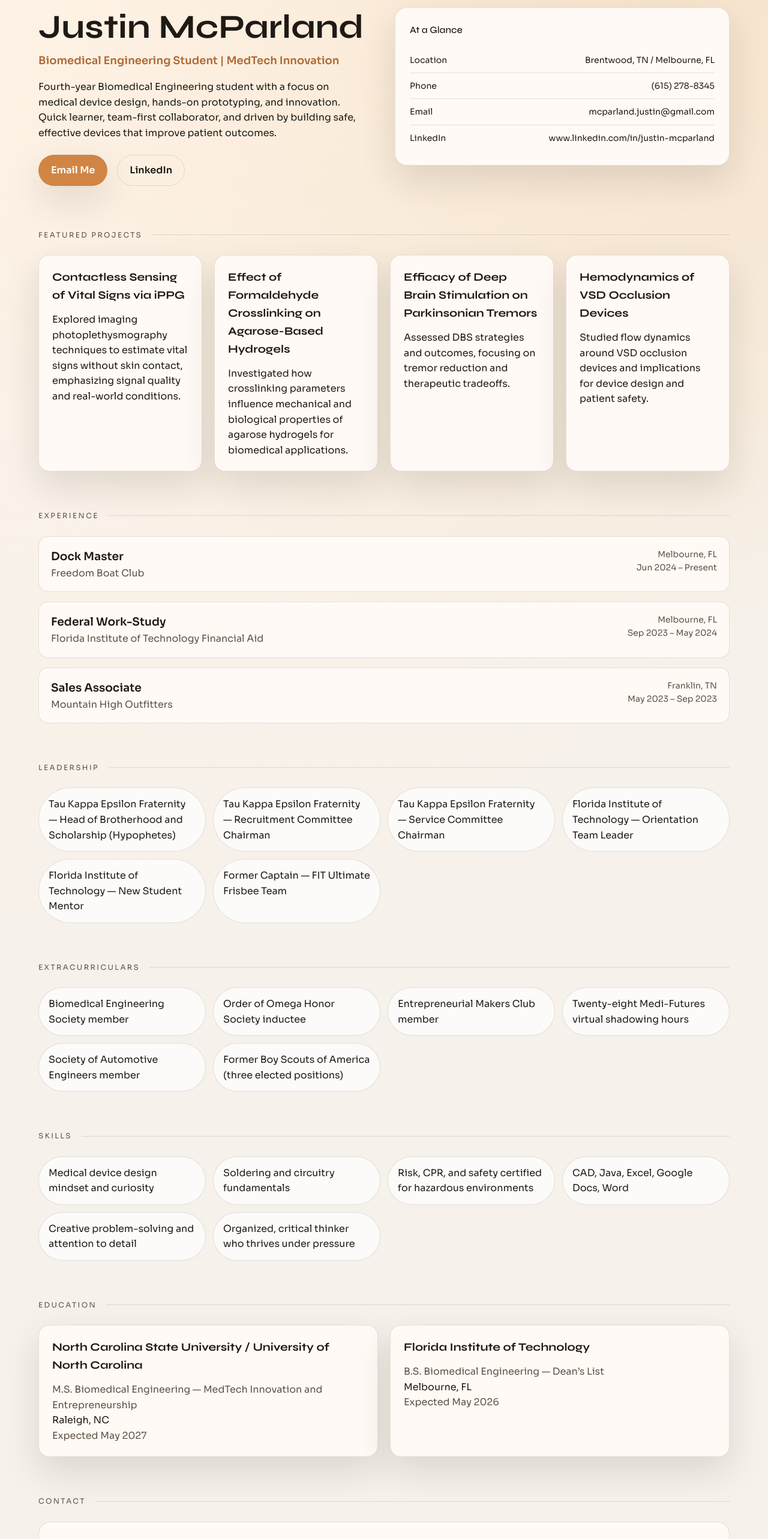
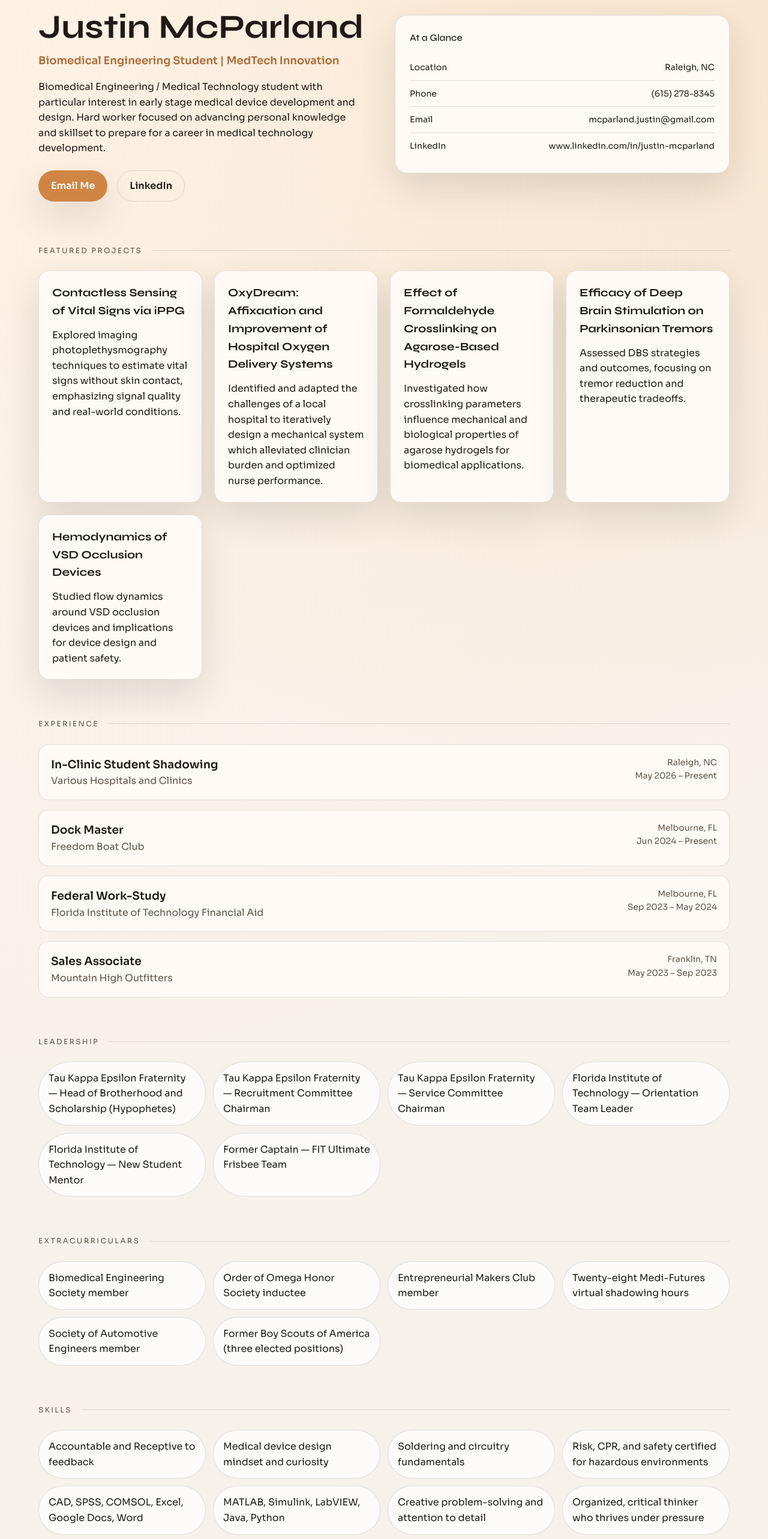
Before and after one commit to justinmcparland/justinmcparland.github.io, a React (Vite) app: page / in a window 1280 px wide. Shown: the part 180-2746 px from the top of the page at 60% size. Built offline with nearby package versions, Linux system fonts and the light colour scheme.

Commit message:
Update portfolio information

```diff
--- a/src/data.js
+++ b/src/data.js
@@ -1,12 +1,12 @@
 export const profile = {
   name: "Justin McParland",
   title: "Biomedical Engineering Student | MedTech Innovation",
-  locations: "Brentwood, TN / Melbourne, FL",
+  locations: "Raleigh, NC",
   phone: "(615) 278-8345",
   email: "mcparland.justin@gmail.com",
   linkedin: "www.linkedin.com/in/justin-mcparland",
   summary:
-    "Fourth-year Biomedical Engineering student with a focus on medical device design, hands-on prototyping, and innovation. Quick learner, team-first collaborator, and driven by building safe, effective devices that improve patient outcomes.",
+    "Biomedical Engineering / Medical Technology student with particular interest in early stage medical device development and design. Hard worker focused on advancing personal knowledge and skillset to prepare for a career in medical technology development.",
 };
 
 export const education = [
@@ -30,6 +30,11 @@ export const projects = [
     detail:
       "Explored imaging photoplethysmography techniques to estimate vital signs without skin contact, emphasizing signal quality and real-world conditions.",
   },
+ {
+    title: "OxyDream: Affixaation and Improvement of Hospital Oxygen Delivery Systems",
+    detail:
+      "Identified and adapted the challenges of a local hospital to iteratively design a mechanical system which alleviated clinician burden and optimized nurse performance.",
+  },
   {
     title: "Effect of Formaldehyde Crosslinking on Agarose-Based Hydrogels",
     detail:
@@ -48,6 +53,12 @@ export const projects = [
 ];
 
 export const experience = [
+  {
+    company: "Various Hospitals and Clinics",
+    role: "In-Clinic Student Shadowing",
+    location: "Raleigh, NC",
+    date: "May 2026 – Present",
+  },
   {
     company: "Freedom Boat Club",
     role: "Dock Master",
@@ -78,10 +89,12 @@ export const leadership = [
 ];
 
 export const skills = [
+  "Accountable and Receptive to feedback",
   "Medical device design mindset and curiosity",
   "Soldering and circuitry fundamentals",
   "Risk, CPR, and safety certified for hazardous environments",
-  "CAD, Java, Excel, Google Docs, Word",
+  "CAD, SPSS, COMSOL, Excel, Google Docs, Word",
+  "MATLAB, Simulink, LabVIEW, Java, Python",
   "Creative problem-solving and attention to detail",
   "Organized, critical thinker who thrives under pressure",
 ];
```
